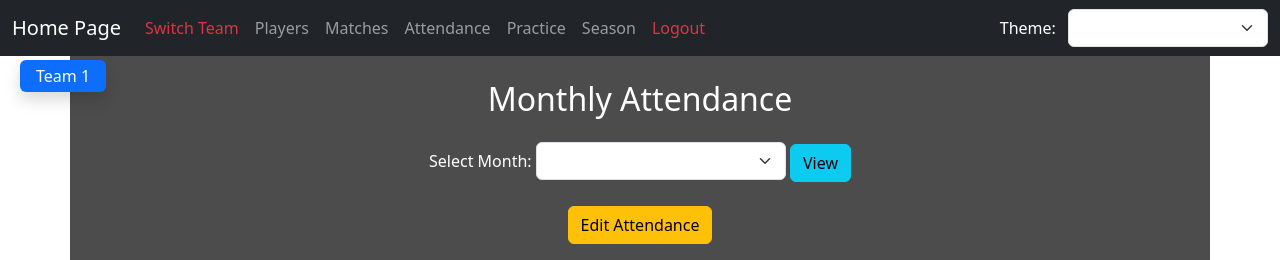
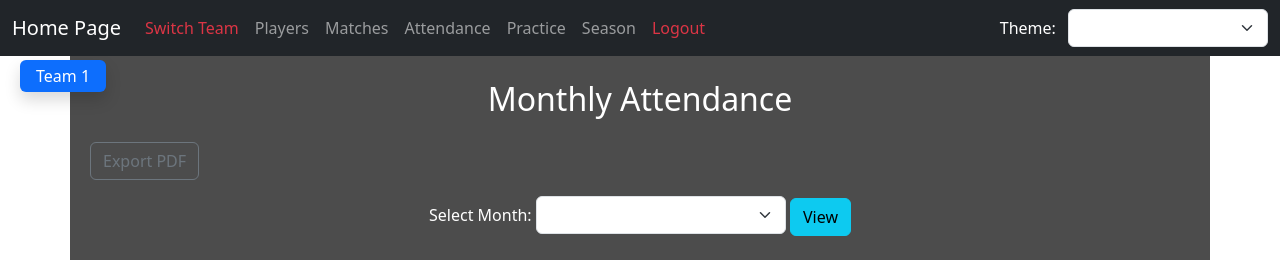
Before and after one commit to Larguech15/team-manager, a Flask app: page /attendance in a window 1280 px wide. Shown: the top 260 px of the page. Run offline with Flask 3, Linux system fonts and the light colour scheme; the visitor is signed in with stand-in values (Sample User, id 1); data that the repository does not hold is empty; some libraries are stand-ins or nearby versions.

Commit message:
Update attendance.html

```diff
--- a/templates/attendance.html
+++ b/templates/attendance.html
@@ -3,6 +3,7 @@
 {% block title %}Monthly Attendance{% endblock %}
 {% block content %}
 <h2 class="text-center mb-4">Monthly Attendance</h2>
+<a href="{{ url_for('export_attendance_pdf', month=selected_month) }}" class="btn btn-outline-secondary mb-3">Export PDF</a>
 
 <!-- Month Selector -->
 <form method="get" class="text-center mb-4">
```
